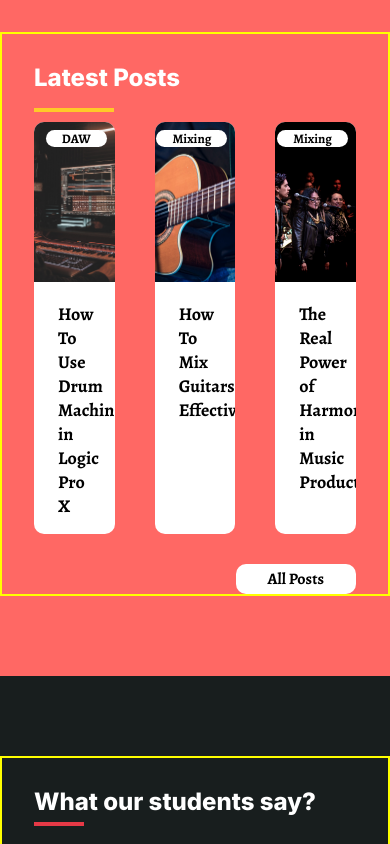
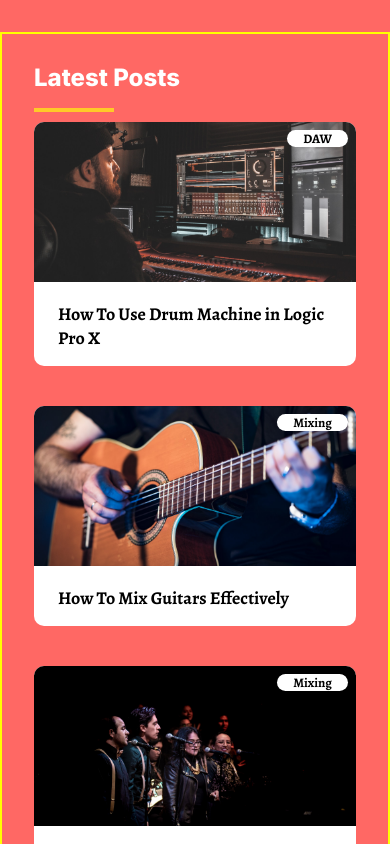
Before and after one commit to alexangria1992/music-course-website, a React (Vite) app in the folder front-end/: page / in a window 390 px wide. Shown: the part 2120-2964 px from the top of the page. Built offline with nearby package versions, Linux system fonts and the light colour scheme.

Commit message:
Blog Tablet and Smartphone styling

```diff
--- a/front-end/src/components/Blog/Blog.css
+++ b/front-end/src/components/Blog/Blog.css
@@ -63,3 +63,27 @@
   background: #fff;
   color: #000;
 }
+
+/* Tablet */
+
+@media (max-width: 1040px) {
+  #blog .content-container {
+    grid-template-columns: repeat(2, 1fr);
+    gap: 40px;
+  }
+
+  #blog .post:nth-child(3) {
+    grid-column: 1/3;
+  }
+}
+
+/* SMARTPHONE */
+@media (max-width: 720px) {
+  #blog .content-container {
+    grid-template-columns: repeat(1, 1fr);
+  }
+
+  #blog .post:nth-child(3) {
+    grid-column: 1/2;
+  }
+}
```
